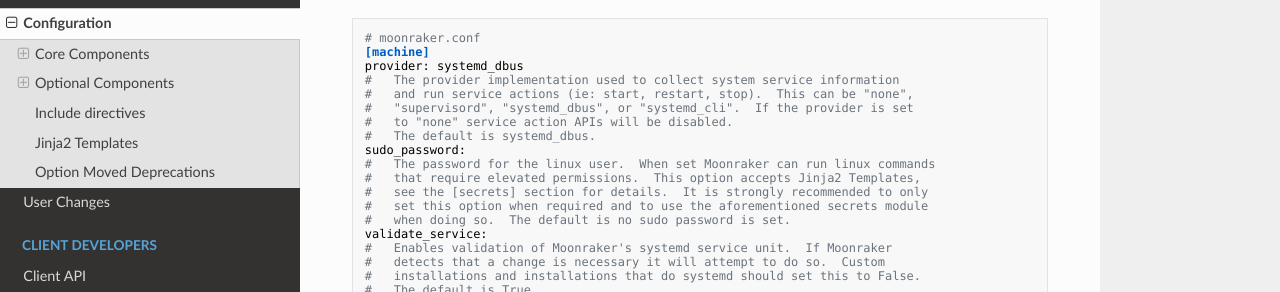
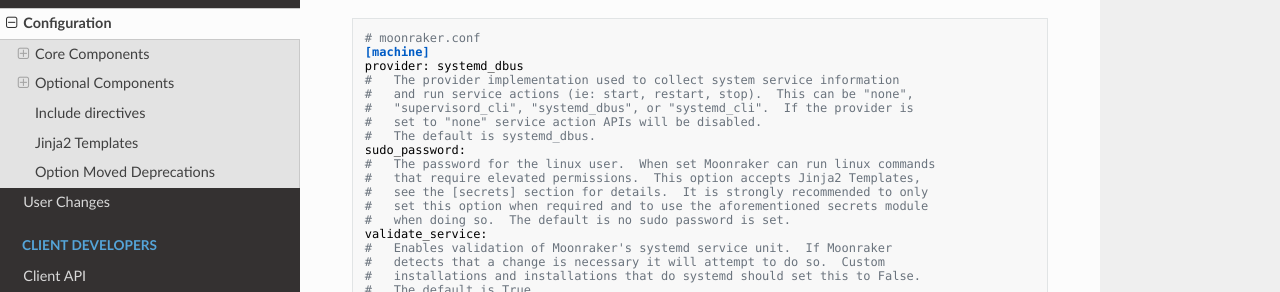
Before and after one commit to Marirossibn/moonraker, an MkDocs documentation site: the page built from docs/configuration.md, in a window 1280 px wide and 900 px high, scrolled down 1980 px. Shown: the part 159-451 px from the top of the window. Built offline with MkDocs 1.6.1, drawn with Linux system fonts in a browser that asks for light colours; nearby versions of some CDN libraries.

Commit message:
docs: update machine config documentation
Signed-off-by:  Eric Callahan <arksine.code@gmail.com>

```diff
--- a/docs/configuration.md
+++ b/docs/configuration.md
@@ -123,8 +123,8 @@
 provider: systemd_dbus
 #   The provider implementation used to collect system service information
 #   and run service actions (ie: start, restart, stop).  This can be "none",
-#   "supervisord", "systemd_dbus", or "systemd_cli".  If the provider is set
-#   to "none" service action APIs will be disabled.
+#   "supervisord_cli", "systemd_dbus", or "systemd_cli".  If the provider is
+#   set to "none" service action APIs will be disabled.
 #   The default is systemd_dbus.
 sudo_password:
 #   The password for the linux user.  When set Moonraker can run linux commands
```
Also changed, not shown: README.md (+1 -1 lines), docs/user_changes.md (+4 -0 lines).
